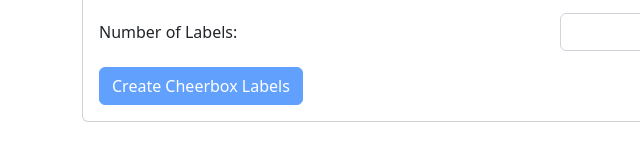
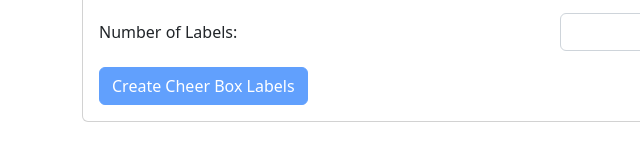
Before and after one commit to dsmHack/2022-everystep, a website with bundled scripts: page index.html in a window 1280 px wide. Shown: the part 219-380 px from the top of the page, 0-640 px from the left. Built offline with nearby package versions, Linux system fonts and the light colour scheme.

Commit message:
fix: cheerbox should be cheer box

```diff
--- a/index.html
+++ b/index.html
@@ -28,7 +28,7 @@
                         <input type="number" class="form-control" id="numberOfContainers">
                     </div>
                 </div>
-                <button disabled type="submit" id="createContainers" class="btn btn-primary">Create Cheerbox Labels</button>
+                <button disabled type="submit" id="createContainers" class="btn btn-primary">Create Cheer Box Labels</button>
             </div>
         </div>
     </div>
```
